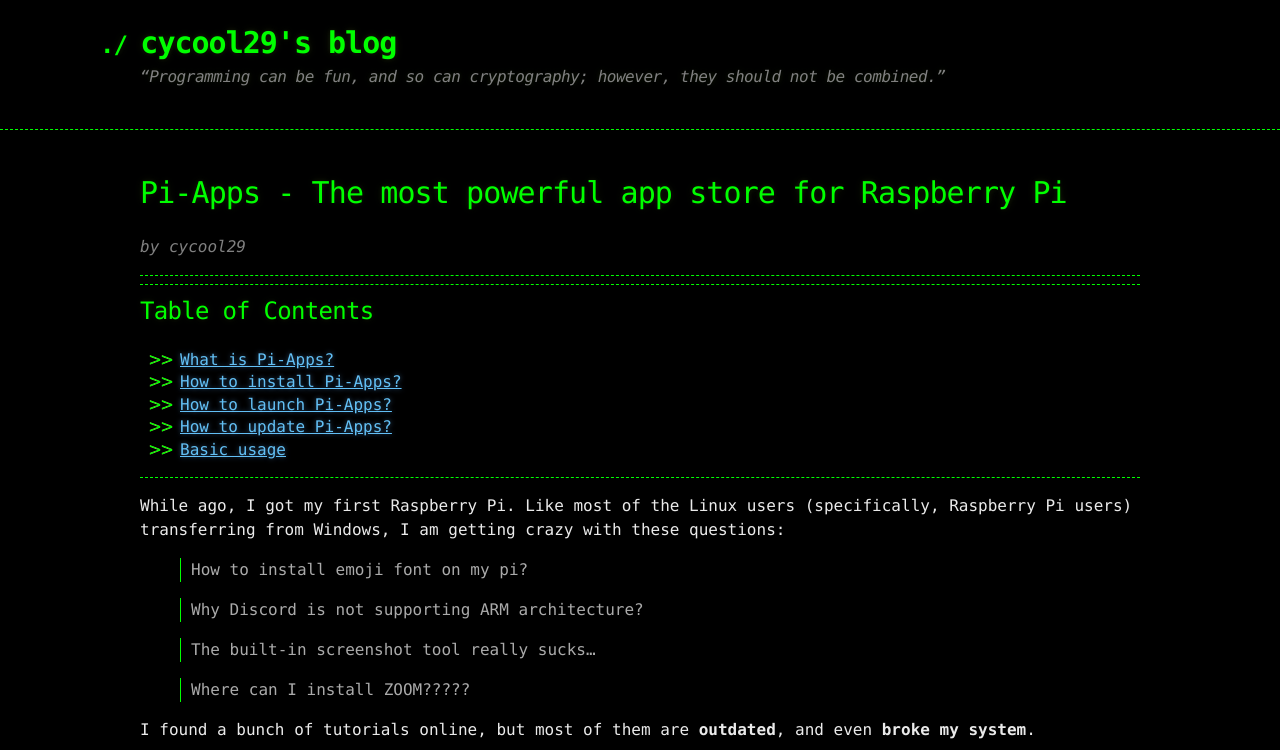
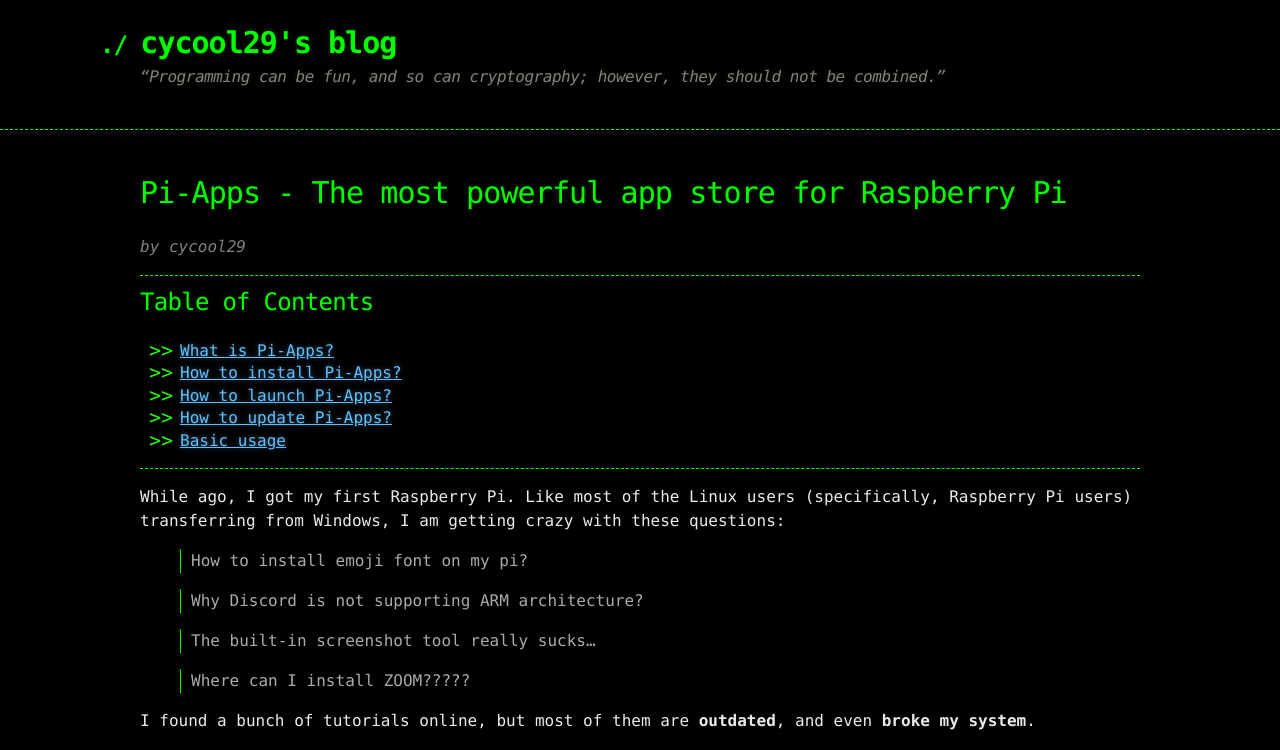
Before and after one commit to cycool29/cycool29.github.io, a Jekyll site: the page built from post/000003.md, in a window 1280 px wide. Shown: the top 750 px of the page. Built offline with Jekyll 4.4.1, drawn with Linux system fonts in a browser that asks for light colours; comment, search, counter and statistics services are not loaded; a style sheet for code colours, icons or effects is not loaded.

Commit message:
Update 000003.md

```diff
--- a/post/000003.md
+++ b/post/000003.md
@@ -6,8 +6,6 @@ permalink: /post/000003.html
 tags: raspberrypi beginners appstore raspbian
 comment-id: 3
 ---
-
-______
 
 ______
 
```
